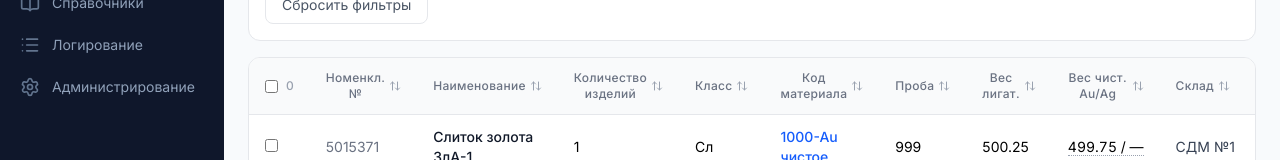
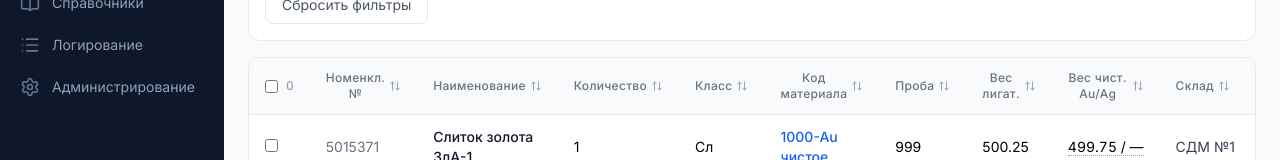
Before and after one commit to remstorlab/kmd, a React (Vite) app: page /sklady/sdm1 in a window 1280 px wide. Shown: the part 346-506 px from the top of the page. Built offline with nearby package versions, Linux system fonts and the light colour scheme; the HTML template or start-up script is replaced by a standard one.

Commit message:
count pos

```diff
--- a/src/components/DMPositionFormModal.tsx
+++ b/src/components/DMPositionFormModal.tsx
@@ -194,11 +194,11 @@ export default function DMPositionFormModal({ mode, sklad, initial, reservedNome
         <Field label="Код материала" required={!ro}><MaterialCodeSelect value={form.code} onChange={changeCode} disabled={ro} /></Field>
         <Field label="Наименование" required={!ro} full><Input value={form.name} onChange={set("name")} placeholder="Наименование позиции" disabled={ro} /></Field>
         {/* Сколько изделий входит в одну позицию; для драгоценных камней — обязательно */}
-        <Field label="Количество изделий, шт" required={!ro && isStone}>
+        <Field label="Количество" required={!ro && isStone}>
           <div className={kolError ? "rounded-lg ring-1 ring-red-400" : ""}>
             <Input value={form.kol} onChange={v => set("kol")(v.replace(/[^\d]/g, ""))} placeholder="количество в пределах одной позиции" disabled={ro} />
           </div>
-          {kolError && <div className="text-xs text-red-600 mt-1">Для класса «Драгоценные камни» необходимо указать количество изделий</div>}
+          {kolError && <div className="text-xs text-red-600 mt-1">Для класса «Драгоценные камни» необходимо указать количество</div>}
         </Field>
         <Field label="Проба" required={!ro && !isStone}>
           <div className={probaError ? "rounded-lg ring-1 ring-red-400" : ""}>
--- a/src/components/DMPositionViewModal.tsx
+++ b/src/components/DMPositionViewModal.tsx
@@ -34,7 +34,7 @@ export default function DMPositionViewModal({ item, onClose }: { item: DMPositio
         <Field label="Номенкл. №"><Input value={item.nomenkl} disabled /></Field>
         <Field label="Класс"><Input value={item.klass} disabled /></Field>
         <Field label="Код материала"><Input value={item.metal ? codeLabel(item.metal) : "—"} disabled /></Field>
-        <Field label="Количество изделий"><Input value={val(item.qty)} disabled /></Field>
+        <Field label="Количество"><Input value={val(item.qty)} disabled /></Field>
         <Field label="Проба"><Input value={val(item.proba)} disabled /></Field>
         <Field label="Лигатурный вес г"><Input value={val(item.ligWeight)} disabled /></Field>
         <Field label="Место хранения" full><Input value={item.location || "—"} disabled /></Field>
--- a/src/components/PrihodDocModal.tsx
+++ b/src/components/PrihodDocModal.tsx
@@ -302,7 +302,7 @@ function PrihodForm({ onClose, onSave, doc, readOnly = false, docType, typeSelec
               <SortTh sortKey="name" sort={sort} onSort={toggleSort} className="px-3 py-2">Наименование</SortTh>
               <SortTh sortKey="klass" sort={sort} onSort={toggleSort} className="px-3 py-2">Класс</SortTh>
               <SortTh sortKey="code" sort={sort} onSort={toggleSort} className="px-3 py-2">Код материала</SortTh>
-              <SortTh sortKey="kol" sort={sort} onSort={toggleSort} className="px-3 py-2">Количество изделий</SortTh>
+              <SortTh sortKey="kol" sort={sort} onSort={toggleSort} className="px-3 py-2">Количество</SortTh>
               {isOrder && <>
                 <SortTh sortKey="proba" sort={sort} onSort={toggleSort} className="px-3 py-2">Проба</SortTh>
                 <SortTh sortKey="lig" sort={sort} onSort={toggleSort} className="px-3 py-2">Вес лигат.</SortTh>
--- a/src/components/StockPickerModal.tsx
+++ b/src/components/StockPickerModal.tsx
@@ -162,7 +162,7 @@ export default function StockPickerModal({
                 <SortTh sortKey="net" sort={sort} onSort={toggleSort} className="px-3 py-2">{NET_AU_AG}</SortTh>
               </>}
               <SortTh sortKey="location" sort={sort} onSort={toggleSort} className="px-3 py-2">Место хранения</SortTh>
-              <SortTh sortKey="qty" sort={sort} onSort={toggleSort} className="px-3 py-2">Количество изделий</SortTh>
+              <SortTh sortKey="qty" sort={sort} onSort={toggleSort} className="px-3 py-2">Количество</SortTh>
               {anyInput && <th className="px-3 py-2 text-left w-28">{qtyLabel}</th>}
             </tr></thead>
             <tbody className="divide-y divide-gray-100">
--- a/src/components/TrebovanieDocModal.tsx
+++ b/src/components/TrebovanieDocModal.tsx
@@ -282,7 +282,7 @@ export default function TrebovanieDocModal({ onClose, onSave, doc, readOnly = fa
               <SortTh sortKey="name" sort={sort} onSort={toggleSort} className="px-3 py-2">Наименование</SortTh>
               <SortTh sortKey="klass" sort={sort} onSort={toggleSort} className="px-3 py-2">Класс</SortTh>
               <SortTh sortKey="code" sort={sort} onSort={toggleSort} className="px-3 py-2">Код</SortTh>
-              <SortTh sortKey="issue" sort={sort} onSort={toggleSort} className="px-3 py-2">Количество изделий</SortTh>
+              <SortTh sortKey="issue" sort={sort} onSort={toggleSort} className="px-3 py-2">Количество</SortTh>
               <SortTh sortKey="lig" sort={sort} onSort={toggleSort} className="px-3 py-2">Вес лигат.</SortTh>
               <SortTh sortKey="net" sort={sort} onSort={toggleSort} className="px-3 py-2">{NET_AU_AG}</SortTh>
               <SortTh sortKey="location" sort={sort} onSort={toggleSort} className="px-3 py-2">Место хранения</SortTh>
--- a/src/components/VozvratSgpDocModal.tsx
+++ b/src/components/VozvratSgpDocModal.tsx
@@ -226,7 +226,7 @@ export default function VozvratSgpDocModal({ onClose, onSave, doc, readOnly = fa
               <SortTh sortKey="name" sort={sort} onSort={toggleSort} className="px-3 py-2">Наименование</SortTh>
               <SortTh sortKey="klass" sort={sort} onSort={toggleSort} className="px-3 py-2">Класс</SortTh>
               <SortTh sortKey="code" sort={sort} onSort={toggleSort} className="px-3 py-2">Код</SortTh>
-              <SortTh sortKey="issue" sort={sort} onSort={toggleSort} className="px-3 py-2">Количество изделий</SortTh>
+              <SortTh sortKey="issue" sort={sort} onSort={toggleSort} className="px-3 py-2">Количество</SortTh>
               <SortTh sortKey="lig" sort={sort} onSort={toggleSort} className="px-3 py-2">Вес лигат.</SortTh>
               <SortTh sortKey="net" sort={sort} onSort={toggleSort} className="px-3 py-2">{NET_AU_AG}</SortTh>
               {!lockPos && <th className="w-12"></th>}
--- a/src/components/VydachaDocModal.tsx
+++ b/src/components/VydachaDocModal.tsx
@@ -284,7 +284,7 @@ export default function VydachaDocModal({ onClose, onSave, doc, readOnly = false
               <SortTh sortKey="name" sort={sort} onSort={toggleSort} className="px-3 py-2">Наименование</SortTh>
               <SortTh sortKey="klass" sort={sort} onSort={toggleSort} className="px-3 py-2">Класс</SortTh>
               <SortTh sortKey="code" sort={sort} onSort={toggleSort} className="px-3 py-2">Код</SortTh>
-              <SortTh sortKey="issue" sort={sort} onSort={toggleSort} className="px-3 py-2">Количество изделий</SortTh>
+              <SortTh sortKey="issue" sort={sort} onSort={toggleSort} className="px-3 py-2">Количество</SortTh>
               <SortTh sortKey="lig" sort={sort} onSort={toggleSort} className="px-3 py-2">Вес лигат.</SortTh>
               <SortTh sortKey="net" sort={sort} onSort={toggleSort} className="px-3 py-2">{NET_AU_AG}</SortTh>
               <SortTh sortKey="location" sort={sort} onSort={toggleSort} className="px-3 py-2">Место хранения</SortTh>
--- a/src/data/mock.ts
+++ b/src/data/mock.ts
@@ -729,7 +729,7 @@ export const initialRoles: Role[] = [
 // Атрибуты позиции в журнале — как в карточке позиции склада
 const logAttrs = (name: string, nomenkl: string, klass: string, code: string, qty: string, proba: string, lig: string, net: string, loc: string, status: string) => [
   { label: "Наименование", value: name }, { label: "Номенкл. №", value: nomenkl }, { label: "Класс", value: klass }, { label: "Код материала", value: code },
-  { label: "Количество изделий", value: qty }, { label: "Проба", value: proba }, { label: "Вес лигат.", value: lig }, { label: "Вес чист. Au/Ag", value: net },
+  { label: "Количество", value: qty }, { label: "Проба", value: proba }, { label: "Вес лигат.", value: lig }, { label: "Вес чист. Au/Ag", value: net },
   { label: "Место хранения", value: loc }, { label: "Статус", value: status },
 ];
 // Вес чистый в журнале — «Au / Ag», г, из хим. состава
--- a/src/pages/DvizhenieMateriаla.tsx
+++ b/src/pages/DvizhenieMateriаla.tsx
@@ -172,7 +172,7 @@ function AddDMPositionModal({ already = [], onClose, onAdd }: {
               <SortTh sortKey="netWeight" sort={sort} onSort={toggleSort} className="px-3 py-2">{NET_AU_AG}</SortTh>
               <SortTh sortKey="location" sort={sort} onSort={toggleSort} className="px-3 py-2">Размещение</SortTh>
               <th className="px-3 py-2 text-left">Статус</th>
-              <SortTh sortKey="qty" sort={sort} onSort={toggleSort} className="px-3 py-2">Количество изделий</SortTh>
+              <SortTh sortKey="qty" sort={sort} onSort={toggleSort} className="px-3 py-2">Количество</SortTh>
             </tr></thead>
             <tbody className="divide-y divide-gray-100">
               {pg5.pageItems.map(i => {
@@ -365,7 +365,7 @@ function VozvratFromVydachaModal({ rows, already, view, onClose, onAdd }: {
               <th className="w-10 px-3 py-2"><input type="checkbox" checked={allChecked} onChange={toggleAll} className="w-4 h-4 accent-blue-600" title="Выбрать все найденные" /></th>
               <SortTh sortKey="nomenkl" sort={sort} onSort={toggleSort} className={th}>Номенкл. №</SortTh>
               <SortTh sortKey="name" sort={sort} onSort={toggleSort} className={th}>Наименование</SortTh>
-              <SortTh sortKey="qty" sort={sort} onSort={toggleSort} className={th}>Количество изделий</SortTh>
+              <SortTh sortKey="qty" sort={sort} onSort={toggleSort} className={th}>Количество</SortTh>
               <SortTh sortKey="klass" sort={sort} onSort={toggleSort} className={th}>Класс</SortTh>
               <SortTh sortKey="metal" sort={sort} onSort={toggleSort} className={th}>Код материала</SortTh>
               <SortTh sortKey="proba" sort={sort} onSort={toggleSort} className={th}>Проба</SortTh>
@@ -677,7 +677,7 @@ function OperPositionsTable({ rows, view, readOnly, onView, onEdit, onDelete }:
         <thead><tr className="bg-gray-50 text-gray-500 text-xs border-b border-gray-200 whitespace-nowrap">
           <SortTh sortKey="nomenkl" sort={sort} onSort={toggleSort} className={th}>Номенкл. №</SortTh>
           <SortTh sortKey="name" sort={sort} onSort={toggleSort} className={th}>Наименование</SortTh>
-          <SortTh sortKey="qty" sort={sort} onSort={toggleSort} className={th}>Количество изделий</SortTh>
+          <SortTh sortKey="qty" sort={sort} onSort={toggleSort} className={th}>Количество</SortTh>
           <SortTh sortKey="klass" sort={sort} onSort={toggleSort} className={th}>Класс</SortTh>
           <SortTh sortKey="metal" sort={sort} onSort={toggleSort} className={th}>Код материала</SortTh>
           <SortTh sortKey="proba" sort={sort} onSort={toggleSort} className={th}>Проба</SortTh>
@@ -771,7 +771,7 @@ function PositionsSummary({ rows, view }: { rows: OperPosition[]; view: (p: Oper
         <thead><tr className="bg-gray-50 text-gray-500 text-xs border-b border-gray-200">
           <th className="px-3 py-2 text-left font-medium">Свод по позициям</th>
           <th className="px-3 py-2 text-right font-medium">Позиций</th>
-          <th className="px-3 py-2 text-right font-medium">Изделий, шт</th>
+          <th className="px-3 py-2 text-right font-medium">Количество</th>
           <th className={`px-3 py-2 text-right font-medium ${ligCls}`}>Вес лигат., г</th>
           <th className="px-3 py-2 text-right font-medium">Вес чист. Au, г</th>
           <th className="px-3 py-2 text-right font-medium">Вес чист. Ag, г</th>
--- a/src/pages/Podotchetniki.tsx
+++ b/src/pages/Podotchetniki.tsx
@@ -94,7 +94,7 @@ function PositionsTable({ rows, showOperation = false, onOpenOperation }: { rows
           {showOperation && <SortTh sortKey="op" sort={sort} onSort={toggleSort} className={th}>Операция</SortTh>}
           <SortTh sortKey="nomenkl" sort={sort} onSort={toggleSort} className={th}>Номенкл. №</SortTh>
           <SortTh sortKey="name" sort={sort} onSort={toggleSort} className={th}>Наименование</SortTh>
-          <SortTh sortKey="qty" sort={sort} onSort={toggleSort} className={th}>Количество изделий</SortTh>
+          <SortTh sortKey="qty" sort={sort} onSort={toggleSort} className={th}>Количество</SortTh>
           <SortTh sortKey="klass" sort={sort} onSort={toggleSort} className={th}>Класс</SortTh>
           <SortTh sortKey="metal" sort={sort} onSort={toggleSort} className={th}>Код материала</SortTh>
           <SortTh sortKey="proba" sort={sort} onSort={toggleSort} className={th}>Проба</SortTh>
--- a/src/pages/ShihtovyeKarty.tsx
+++ b/src/pages/ShihtovyeKarty.tsx
@@ -274,7 +274,7 @@ function ShihtaConstructor({ karta, onClose, onSave, readOnly = false }: { karta
               <tr className="bg-gray-50 text-gray-500 text-xs border-b border-gray-200 whitespace-nowrap">
                 <SortTh sortKey="mat" sort={matSort} onSort={toggleMatSort} className="px-3 py-2">Материал</SortTh>
                 <SortTh sortKey="klass" sort={matSort} onSort={toggleMatSort} className="px-3 py-2">Класс</SortTh>
-                <SortTh sortKey="qty" sort={matSort} onSort={toggleMatSort} align="right" className="px-3 py-2">Количество изделий</SortTh>
+                <SortTh sortKey="qty" sort={matSort} onSort={toggleMatSort} align="right" className="px-3 py-2">Количество</SortTh>
                 <SortTh sortKey="ves" sort={matSort} onSort={toggleMatSort} align="right" className="px-3 py-2">Вес лигат.</SortTh>
                 {shkEls.map(e => (
                   <SortTh key={e.id} sortKey={`el-${e.id}`} sort={matSort} onSort={toggleMatSort} align="right" className="px-3 py-2">{e.shortName}</SortTh>
@@ -380,7 +380,7 @@ function ShihtaConstructor({ karta, onClose, onSave, readOnly = false }: { karta
           skladFilter={pickSklad}
           already={already}
           showWeights
-          qtyLabel="Количество изделий"
+          qtyLabel="Количество"
           emptyText={`Нет доступных позиций на складе «${pickSklad}»`}
           addLabel="Добавить выбранные"
           onClose={() => setShowFromSklad(false)}
--- a/src/pages/Sklady.tsx
+++ b/src/pages/Sklady.tsx
@@ -160,7 +160,7 @@ function MergeModal({ items, onClose, onConfirm }: { items: DMItem[]; onClose: (
         <thead><tr className="text-gray-500 text-xs border-b border-gray-200 whitespace-nowrap">
           <th className={th}>Номенкл. №</th>
           <th className={th}>Наименование</th>
-          <th className={th}>Количество изделий</th>
+          <th className={th}>Количество</th>
           <th className={th}>Класс</th>
           <th className={th}>Код материала</th>
           <th className={th}>Проба</th>
@@ -377,7 +377,7 @@ export function OstatokSklad({ sklad }: { sklad: string }) {
               </th>
               <SortTh sortKey="nomenkl" sort={sort} onSort={toggleSort}>Номенкл. №</SortTh>
               <SortTh sortKey="name" sort={sort} onSort={toggleSort}>Наименование</SortTh>
-              <SortTh sortKey="qty" sort={sort} onSort={toggleSort}>Количество изделий</SortTh>
+              <SortTh sortKey="qty" sort={sort} onSort={toggleSort}>Количество</SortTh>
               <SortTh sortKey="klass" sort={sort} onSort={toggleSort}>Класс</SortTh>
               <SortTh sortKey="metal" sort={sort} onSort={toggleSort}>Код материала</SortTh>
               <SortTh sortKey="proba" sort={sort} onSort={toggleSort}>Проба</SortTh>
```
